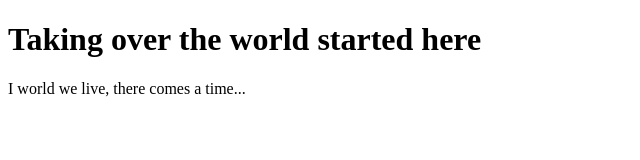
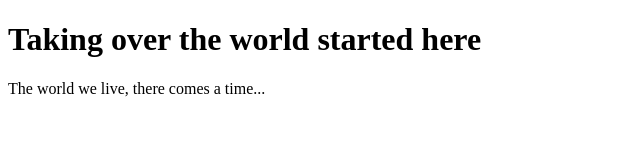
Before and after one commit to RobertYearling/february_cohort, a plain HTML site: page index.html in a window 1280 px wide. Shown: the full height of the page, 0-640 px from the left. Drawn offline with Linux system fonts and the light colour scheme.

Commit message:
Spelling

```diff
--- a/index.html
+++ b/index.html
@@ -9,7 +9,7 @@
 <body>
     <div class="container">
         <h1>Taking over the world started here</h1>
-        <p>I world we live, there comes a time...</p>
+        <p>The world we live, there comes a time...</p>
     </div>
 </body>
 </html>
```
